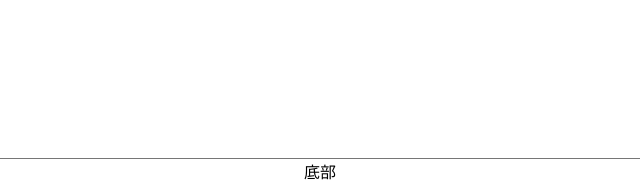
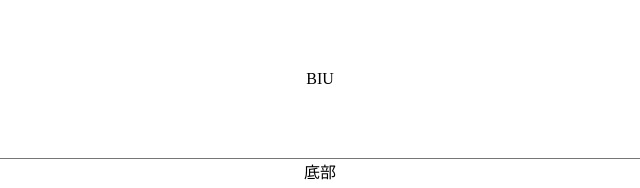
Before and after one commit to unrealyan/audio, a website: page 1.html in a window 1280 px wide. Shown: the part 712-900 px from the top of the page, 320-960 px from the left. Drawn offline with Linux system fonts and the light colour scheme.

Commit message:
add css toolbar

```diff
--- a/1.html
+++ b/1.html
@@ -10,6 +10,14 @@
             height: 100vh;
             width: 100vw;
         }
+        .toolbar{
+            position: fixed;
+            bottom: 0;
+            display: flex;
+            justify-content: center;
+            align-items: center;
+            flex-direction: row;
+        }
     </style>
     <input type="file" accept="image/*">
     <input type="file" accept="video/*" capture="camcorder">
@@ -17,5 +25,8 @@
     <div>
         <textarea name="" id="" cols="30" rows="10"></textarea>
     </div>
+    <div class="toolbar">
+        <span>B</span><span>I</span><span>U</span>
+    </div>
     <span>底部</span>
 </html>
```
